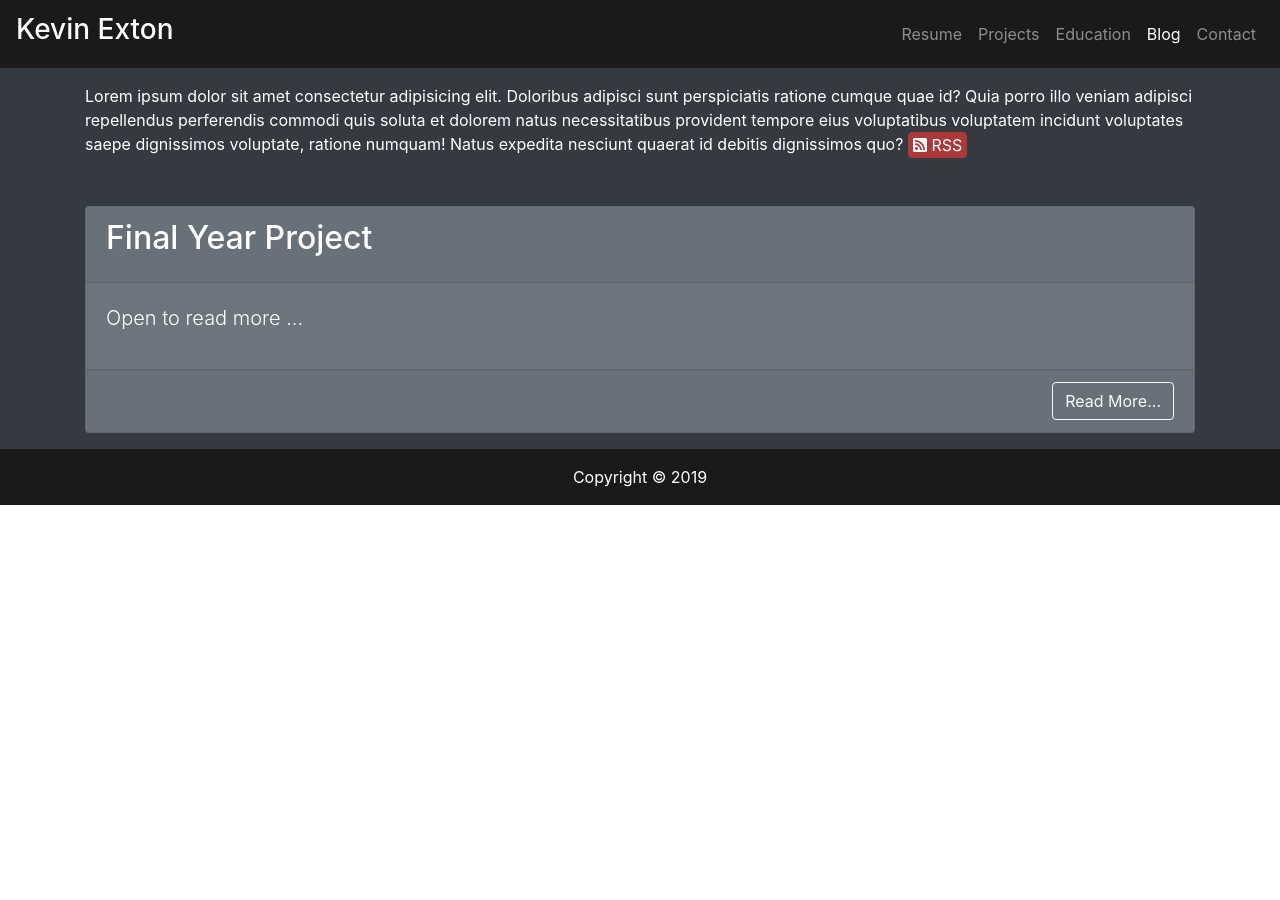
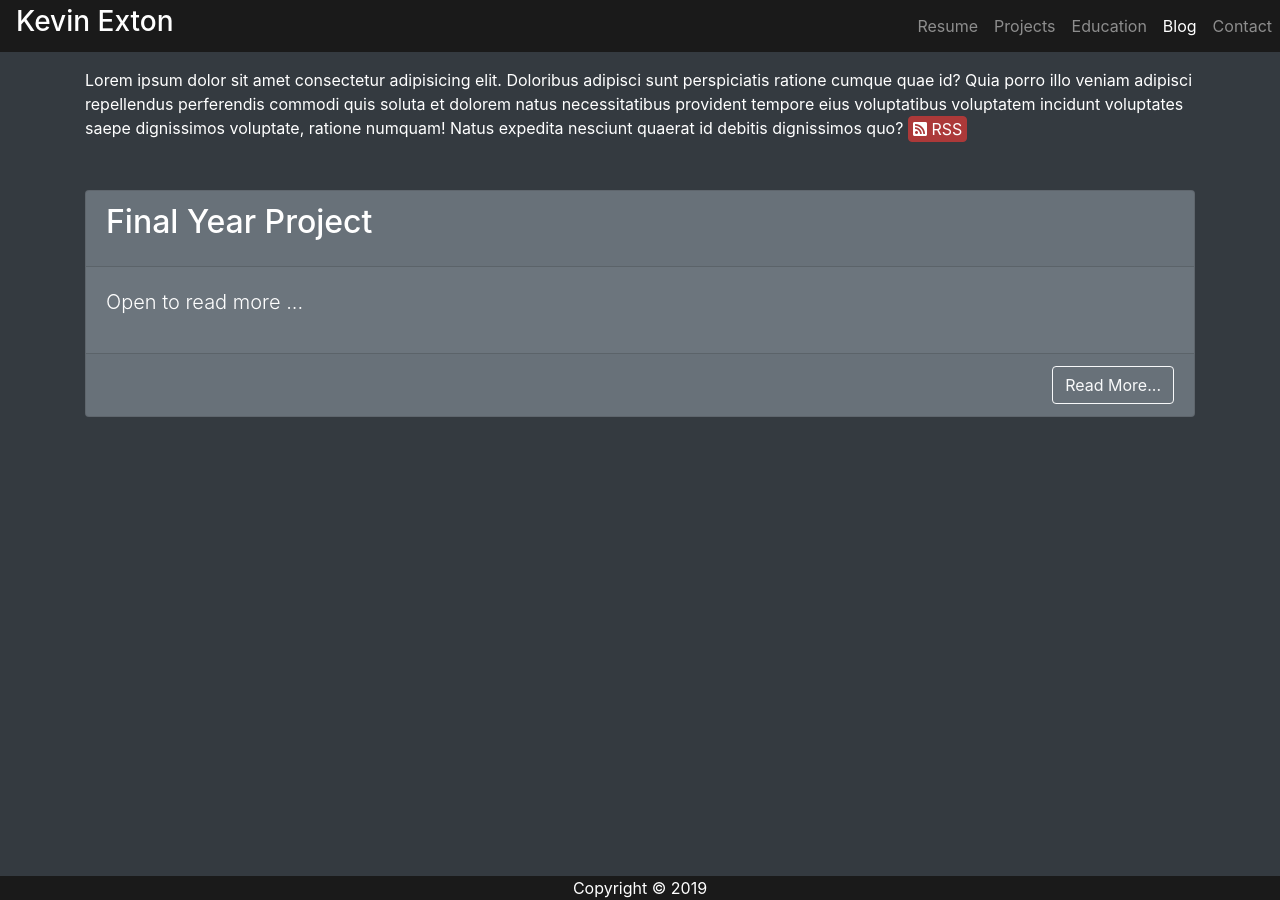
Before and after one commit to kcexn/kcexn.github.io.blog.dev, a Jekyll site: the page built from index.html, in a window 1280 px wide. Built offline with Jekyll 4.4.1, drawn with Linux system fonts in a browser that asks for light colours; nearby versions of some CDN libraries.

Commit message:
Fixed the nav header and footer

```diff
--- a/_config.yml
+++ b/_config.yml
@@ -18,6 +18,7 @@ email: kcexton01@gmail.com
 description: "Technical blog that belongs as part of my portfolio"
 baseurl: "/blog" # the subpath of your site, e.g. /blog
 url: "https://kcexn.github.io/blog"
+copyright_date: 2019
 twitter_username: jekyllrb
 github_username: jekyll
 
--- a/_layouts/default.html
+++ b/_layouts/default.html
@@ -14,10 +14,12 @@
     <link rel="stylesheet" href="{{ site.baseurl }}/css/bootstrap.css" />
     <link rel="stylesheet" href="{{ site.baseurl }}/css/style.css" />
   </head>
-  <body>
+  <body class="bg-dark">
     <!-- NAVBAR -->
-    <nav class="navbar navbar-expand-md navbar-dark bg-dark-blue">
-      <a href="#" class="navbar-brand"><h3>Kevin Exton</h3></a>
+    <nav
+      class="navbar navbar-expand-md navbar-dark bg-dark-blue sticky-top p-0"
+    >
+      <a href="#" class="navbar-brand ml-3"><h3>Kevin Exton</h3></a>
       <button
         class="navbar-toggler"
         data-toggle="collapse"
@@ -44,7 +46,9 @@
             >
           </li>
           <li class="nav-item">
-            <a href="{{ site.baseurl }}" class="nav-link active">Blog</a>
+            <a href="{{ site.baseurl }}/index.html" class="nav-link active"
+              >Blog</a
+            >
           </li>
           <li class="nav-item">
             <a href="https://kcexn.github.io/contact.html" class="nav-link"
@@ -58,8 +62,11 @@
     {{ content }}
 
     <!-- FOOTER -->
-    <footer id="blog-footer" class="bg-dark-blue text-white text-center p-3">
-      Copyright &copy; <span id="year"></span>
+    <footer
+      id="blog-footer"
+      class="bg-dark-blue text-white text-center p-0 fixed-bottom"
+    >
+      Copyright &copy; {{ site.copyright_date }}
     </footer>
 
     <script
```
Also changed, not shown: other parts of _layouts/default.html (+0 -3 lines).
